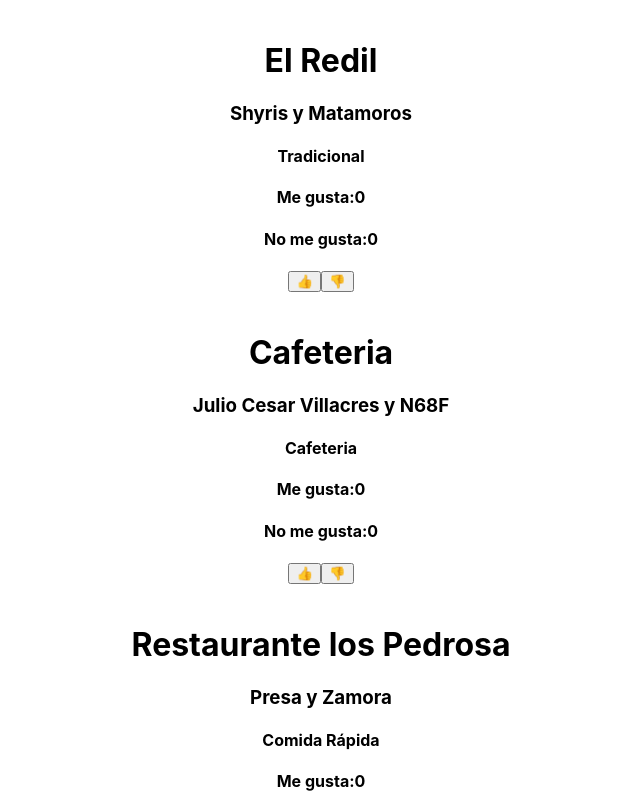
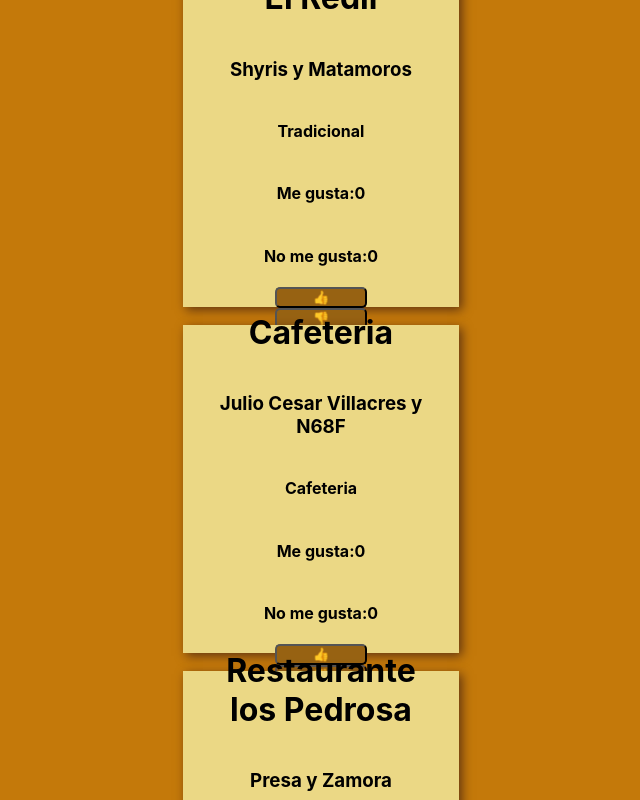
Before and after one commit to sabii1106/RestauranteS, a React (Create React App) app in the folder nanaec_/nanec_funcional/: page / in a window 1280 px wide. Shown: the top 800 px of the page, without its empty margins (319-959 px from the left). Built offline with nearby package versions, Linux system fonts and the light colour scheme.

Commit message:
feat: Implement like/dislike functionality in Restaurante component and update App to display total likes

```diff
--- a/nanaec_/nanec_funcional/src/App.js
+++ b/nanaec_/nanec_funcional/src/App.js
@@ -1,16 +1,21 @@
 import logo from './logo.svg';
 import './App.css';
-
+import React, {useState} from "react";
 import Restaurante from './Componentes/Restaurante';
 const urlImagen1="https://static.abc.es/media/familia/2018/05/23/Minevera_Pasta-k4KC--1240x698@abc.jpg";
 const restaurantes = [{nombre:"El Redil", direccion:"Shyris y Matamoros", tipo:"Tradicional", urlImagen:"https://static.abc.es/media/familia/2018/05/23/Minevera_Pasta-k4KC--1240x698@abc.jpg"},{nombre:"Cafeteria", direccion:"Julio Cesar Villacres y N68F", tipo:"Cafeteria", urlImagen:"https://static.abc.es/media/familia/2018/05/23/Minevera_Pasta-k4KC--1240x698@abc.jpg"}, {nombre:"Restaurante los Pedrosa", direccion:"Presa y Zamora", tipo:"Comida Rápida", urlImagen:"https://static.abc.es/media/familia/2018/05/23/Minevera_Pasta-k4KC--1240x698@abc.jpg"}];
 
 function App() {
+  const [likesTotales, setLikesTotales] = useState(0);
+  const SumarLikes = ()=> setLikesTotales(prev => prev + 1);
+
   return (
     <div className="App">
+      <h1>Cantidad likes: {likesTotales}</h1>
+
       {
         restaurantes.map((restaurante,index)=>{
-          return <Restaurante key = {index} nombre = {restaurante.nombre} direccion = {restaurante.direccion} tipo = {restaurante.tipo} urlImagen={restaurante.urlImagen}></Restaurante>
+          return <Restaurante key = {index} nombre = {restaurante.nombre} direccion = {restaurante.direccion} tipo = {restaurante.tipo} urlImagen={restaurante.urlImagen} SumarLikes={SumarLikes}></Restaurante>
         })
       }
     </div>
--- a/nanaec_/nanec_funcional/src/Componentes/Restaurante.css
+++ b/nanaec_/nanec_funcional/src/Componentes/Restaurante.css
@@ -1,28 +1,31 @@
+body,html{
+    width: 100%;
+    height: 80vh;
+    background-color: rgb(196, 121, 10);
+    margin: 5% 0 0 0;
+}
 .Restaurante{
   background-color:rgb(235, 216, 133);
   box-shadow: #613511 3px 3px 10px;
+  box-sizing: border-box;
 }
-*{
-    box-sizing: border-box;
 
-}
-body,html{
-    width: 90%;
-    height: 100vh;
-    background-color: rgb(196, 121, 10);
-}
-img{
-    width: 80%;
-
-}
 div{
     margin: 2% auto;
     width: 60%;
-    height: 90%;
+    height: 80%;
     padding: 5%;
     display: flex;
     align-self: center;
     align-items: center;
     justify-content: center;
-    flex-direction: column-reverse;
+    flex-direction: column;
 }
+button{
+    width: 40%;
+    height: 50px;
+    background-color: rgb(151, 98, 18);
+    color: white;
+    border-radius: 5px;
+    cursor: pointer;
+}
--- a/nanaec_/nanec_funcional/src/Componentes/Restaurante.jsx
+++ b/nanaec_/nanec_funcional/src/Componentes/Restaurante.jsx
@@ -1,11 +1,12 @@
 import React, {useState} from "react";
+import "./Restaurante.css";
 function Restaurante (props){
-    const [likes, setLikes] = useState(0);
-    const [dislikes, setDislikes] = useState(0);
-    const {nombre, direccion, tipo, UrlImagen}= props;
+    //const [likes, setLikes] = useState(0);
+    //const [dislikes, setDislikes] = useState(0);
+    const {nombre, direccion, tipo, UrlImagen, SumarLikes}= props;
     const [preferencias, setPreferencias] = useState({
         likes: 0,
-        dislikes: 0
+        dislikes: 0,
     });
     //Podría ocurrir que esta linea no funcione, dado que
     //react busca la optimización, y solo renderiza cuando
@@ -13,15 +14,32 @@ function Restaurante (props){
     //
     const handlerLike = () =>{
         //setLikes(likes + 1); //Forma correcta de modificar el estado
+        setPreferencias(prevPreferencias => {
+
+                //Se crea una copia del estado actual
+            return{...prevPreferencias, likes: prevPreferencias.likes + 1}
+        });
+        SumarLikes();
+    }
+
+
+        /*
         setLikes(prevLikes =>{
             return (prevLikes + 1) //Forma correcta de modificar el estado, usando el valor previo
             }
         );
-    }
+        */
+
 
     const handlerDislike = () => {
-        setDislikes(prevDislikes => prevDislikes - 1);
-    }
+        setPreferencias(prevPreferencias => {
+            //setDislikes(prevDislikes => prevDislikes - 1);
+            return {
+                ...prevPreferencias, dislikes: prevPreferencias.dislikes - 1
+            }
+        }
+
+    )};
 
     return (
         <div className="Restaurante">
@@ -29,8 +47,8 @@ function Restaurante (props){
             <h1>{nombre}</h1>
             <h3>{direccion}</h3>
             <h4>{tipo}</h4>
-            <h4>Me gusta:{likes}</h4>
-            <h4>No me gusta:{dislikes}</h4>
+            <h4>Me gusta:{preferencias.likes}</h4>
+            <h4>No me gusta:{preferencias.dislikes}</h4>
             <button onClick={handlerLike}>👍</button>
             <button onClick={handlerDislike}>👎</button>
 
```
